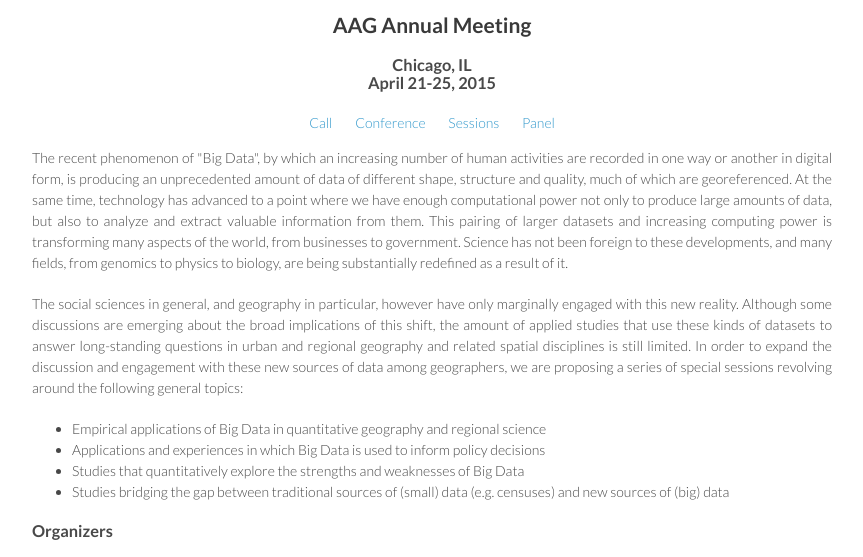
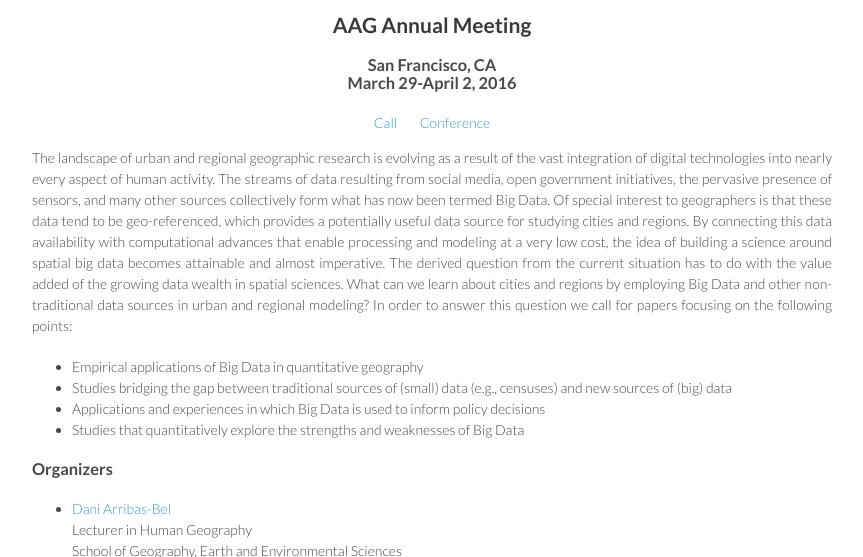
Before and after one commit to darribas/aag2016bigdata_ura, a plain HTML site: page index.html in a window 1280 px wide. Shown: the part 165-722 px from the top of the page, without its empty margins (208-1071 px from the left). Drawn offline with Linux system fonts and the light colour scheme; a script that the page names is missing; a web font is replaced by a local one.

Commit message:
Adding 2016 call

```diff
--- a/index.html
+++ b/index.html
@@ -20,53 +20,46 @@
       <h1> <i> Big Data for Urban and Regional Analysis </i> </h1>
 
           <h2> AAG Annual Meeting </h2>
-                <h3><center> Chicago, IL <br>
-                             April 21-25, 2015</h3></center>
+                <h3><center> San Francisco, CA <br>
+                             March 29-April 2, 2016</h3></center>
 
         <ul>
           <li><a href="index.html"><strong>Call</strong></a></li>
           <li><a href="http://www.aag.org/cs/annualmeeting"><strong>Conference</strong></a></li>
-          <li><a href="sessions.html"><strong>Sessions</strong></a></li>
-          <li><a href="panel.html"><strong>Panel</strong></a></li>
         </ul>
 
       </header>
 
       <section >
 
+       <p>The landscape of urban and regional geographic research is evolving as
+a result of the vast integration of digital technologies into nearly
+every aspect of human activity. The streams of data resulting from
+social media, open government initiatives, the pervasive presence of
+sensors, and many other sources collectively form what has now been
+termed Big Data. Of special interest to geographers is that these data
+tend to be geo-referenced, which provides a potentially useful data
+source for studying cities and regions. By connecting this data
+availability with computational advances that enable processing and
+modeling at a very low cost, the idea of building a science around
+spatial big data becomes attainable and almost imperative. The derived
+question from the current situation has to do with the value added of
+the growing data wealth in spatial sciences. What can we learn about
+cities and regions by employing Big Data and other non-traditional
+data sources in urban and regional modeling?  In order to answer this
+question we call for papers focusing on the following points:</p>
 
-      <p>The recent phenomenon of "Big Data", by which an increasing number of
-      human activities are recorded in one way or another in digital form, is
-      producing an unprecedented amount of data of different shape, structure
-      and quality, much of which are georeferenced. At the same time,
-      technology has advanced to a point where we have enough computational
-      power not only to produce large amounts of data, but also to analyze and
-      extract valuable information from them. This pairing of larger datasets
-      and increasing computing power is transforming many aspects of the
-      world, from businesses to government. Science has not been foreign to
-      these developments, and many fields, from genomics to physics to
-      biology, are being substantially redefined as a result of it.</p>
+    <ul>
+        <li>Empirical applications of Big Data in quantitative geography</li>
+        <li>Studies bridging the gap between traditional sources of (small) data
+        (e.g., censuses) and new sources of (big) data</li>
+        <li>Applications and experiences in which Big Data is used to inform
+        policy decisions</li>
+        <li>Studies that quantitatively explore the strengths and weaknesses
+        of Big Data</li>
+    </ul>
 
-      <p>The social sciences in general, and geography in particular, however
-      have only marginally engaged with this new reality. Although some
-      discussions are emerging about the broad implications of this shift, the
-      amount of applied studies that use these kinds of datasets to answer
-      long-standing questions in urban and regional geography and related
-      spatial disciplines is still limited. In order to expand the discussion
-      and engagement with these new sources of data among geographers, we are
-      proposing a series of special sessions revolving around the following
-      general topics:</p>
 
-      <p></p>
-
-      <ul>
-          <li>Empirical applications of Big Data in quantitative geography and regional science</li>
-          <li>Applications and experiences in which Big Data is used to inform  policy decisions</li>
-          <li>Studies that quantitatively explore the strengths and weaknesses of Big Data</li>
-          <li>Studies bridging the gap between traditional sources of (small) data (e.g. censuses) and new sources of (big) data</li>
-      </ul>
-
-</ul>
       </p>
 
       <h3> Organizers </h3>
@@ -98,7 +91,7 @@
           href="mailto:D.Arribas-Bel@bham.ac.uk">D.Arribas-Bel@bham.ac.uk</a>), David C.
       Folch (<a href="mailto:dfolch@fsu.edu">dfolch@fsu.edu</a>) and Emmanouil Tranos (<a
           href="mailto:e.tranos@bham.ac.uk">E.Tranos@bham.ac.uk</a>) before
-      October 15, 2014. Contributors will have to first register for the
+      October 15, 2015. Contributors will have to first register for the
       conference and submit their abstract through the AAG website, and then
       send the registration code (PIN) they receive as well as their title and
       abstracts to us.
```
